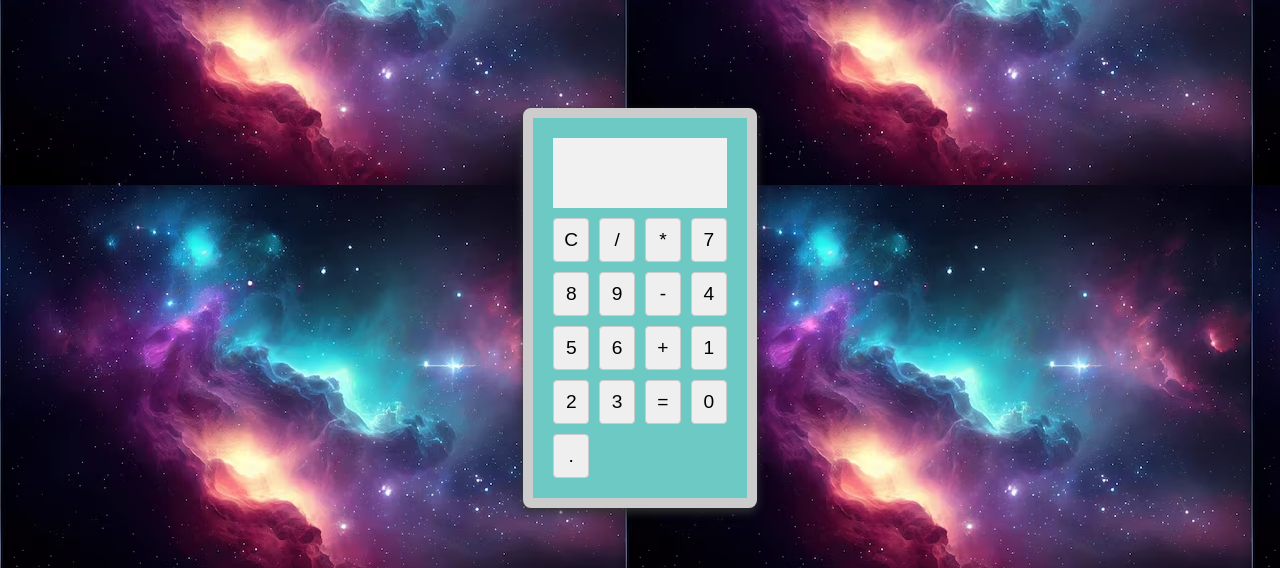
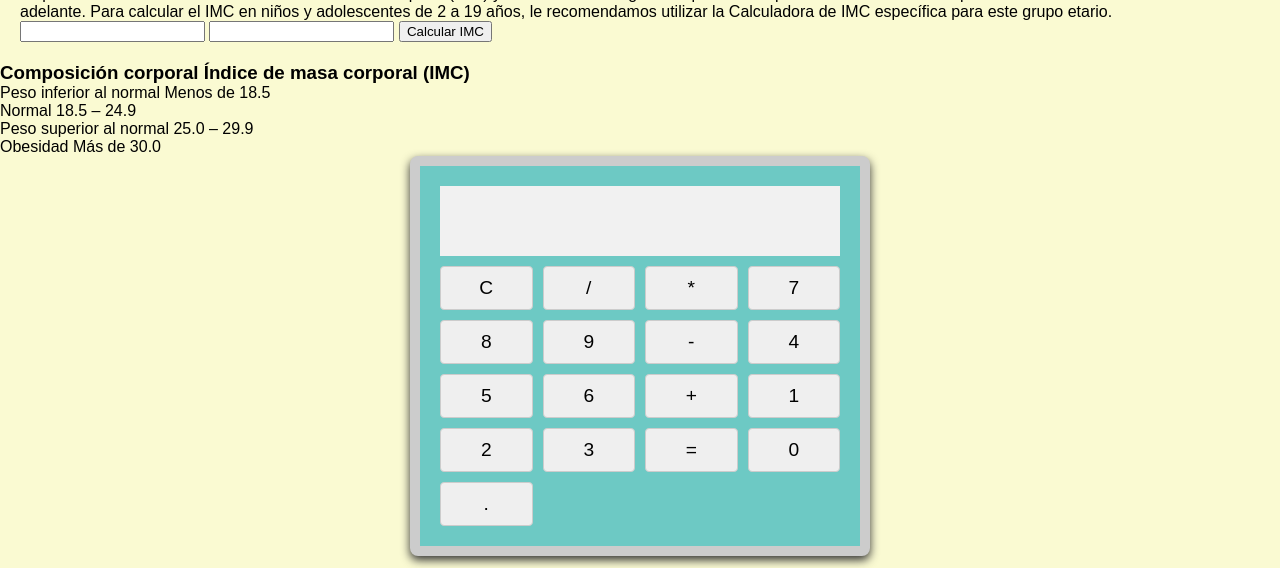
Before and after one commit to jesicadaiana/CalculadoraInteractiva, a plain HTML site: page index.html in a window 1280 px wide. Shown: the part 232-800 px from the top of the page. Drawn offline with Linux system fonts and the light colour scheme.

Commit message:
Cambios en background

```diff
--- a/index.html
+++ b/index.html
@@ -13,26 +13,46 @@
 
             <main>
 
+                <!-- Calculadora masa corporal-->
+                <div class="calc_imc">
+                    <h1>Calculadora del IMC para adultos: Sistema métrico</h1>
+                    <p>La presente herramienta calcula el Índice de Masa Corporal (IMC) y determina la categoría de peso correspondiente. Está diseñada para su uso en adultos de 20 años en adelante. Para calcular el IMC en niños y adolescentes de 2 a 19 años, le recomendamos utilizar la Calculadora de IMC específica para este grupo etario.
+                    </p>
+                    <div class="botones_imc">
+                        <input type="number" id="buttonPrimerNro">
+                        <input type="number" id="buttonPrimerNro">
+                        <button class="calcularIMC" onclick="calcularIMC"> Calcular IMC </button>
+                    </div>
+                </div>
+                <p>
+                    <h3>Composición corporal	Índice de masa corporal (IMC) </h3>
+                    Peso inferior al normal	Menos de 18.5<br>
+                    Normal	18.5 – 24.9 <br>
+                    Peso superior al normal	25.0 – 29.9 <br>
+                    Obesidad	Más de 30.0 <br>
+                </p>
+
+
                     <!-- Calculadora -->
                     <div class="calculator">
                               <div class="display" id="display"></div>
-                              <button class="button" onclick="clearDisplay()">C</button>
-                              <button class="button" onclick="appendToDisplay('/')">/</button>
-                              <button class="button" onclick="appendToDisplay('*')">*</button>
-                              <button class="button" onclick="appendToDisplay('7')">7</button>
-                              <button class="button" onclick="appendToDisplay('8')">8</button>
-                              <button class="button" onclick="appendToDisplay('9')">9</button>
-                              <button class="button" onclick="appendToDisplay('-')">-</button>
-                              <button class="button" onclick="appendToDisplay('4')">4</button>
-                              <button class="button" onclick="appendToDisplay('5')">5</button>
-                              <button class="button" onclick="appendToDisplay('6')">6</button>
-                              <button class="button" onclick="appendToDisplay('+')">+</button>
-                              <button class="button" onclick="appendToDisplay('1')">1</button>
-                              <button class="button" onclick="appendToDisplay('2')">2</button>
-                              <button class="button" onclick="appendToDisplay('3')">3</button>
-                              <button class="button" onclick="calculate()">=</button>
-                              <button class="button" onclick="appendToDisplay('0')">0</button>
-                              <button class="button" onclick="appendToDisplay('.')">.</button>
+                              <button class="button_calc" onclick="clearDisplay()">C</button>
+                              <button class="button_calc" onclick="appendToDisplay('/')">/</button>
+                              <button class="button_calc" onclick="appendToDisplay('*')">*</button>
+                              <button class="button_calc" onclick="appendToDisplay('7')">7</button>
+                              <button class="button_calc" onclick="appendToDisplay('8')">8</button>
+                              <button class="button_calc" onclick="appendToDisplay('9')">9</button>
+                              <button class="button_calc" onclick="appendToDisplay('-')">-</button>
+                              <button class="button_calc" onclick="appendToDisplay('4')">4</button>
+                              <button class="button_calc" onclick="appendToDisplay('5')">5</button>
+                              <button class="button_calc" onclick="appendToDisplay('6')">6</button>
+                              <button class="button_calc" onclick="appendToDisplay('+')">+</button>
+                              <button class="button_calc" onclick="appendToDisplay('1')">1</button>
+                              <button class="button_calc" onclick="appendToDisplay('2')">2</button>
+                              <button class="button_calc" onclick="appendToDisplay('3')">3</button>
+                              <button class="button_calc" onclick="calculate()">=</button>
+                              <button class="button_calc" onclick="appendToDisplay('0')">0</button>
+                              <button class="button_calc" onclick="appendToDisplay('.')">.</button>
 
                           </div>
 
--- a/main.js
+++ b/main.js
@@ -22,3 +22,14 @@ function calculate() {
 function updateDisplay() {
     document.getElementById('display').innerText = displayValue;
 }
+
+let nro1 =  Number.parseInt("Ingrese un numero")
+let nro2 = Number.parseInt("Ingrese un numero")
+
+function Suma (nro1, nro2) {
+    console.log ("La suma es: ", nro1 +  nro2);
+}
+
+function calcularIMC (estatura, peso) {
+
+}
--- a/style.css
+++ b/style.css
@@ -25,15 +25,18 @@ nav {
 
 
 body {
-        background-image: url(univ.avif);
+    background-color: lightgoldenrodyellow;
           display: flex;
           align-items: center;
           justify-content: center;
           flex-wrap: wrap;
-          height: 100vh;
           margin: 0;
           font-family: 'Arial', sans-serif;
-          background-color: lightsalmon;
+      }
+
+      .calc_imc {
+
+        padding: 20px;
       }
 
       .calculator {
@@ -58,7 +61,7 @@ body {
           min-height: 50px;
       }
 
-      .button {
+    .button_calc {
           grid-column: span 1;
           padding: 10px;
           font-size: 1.2em;
@@ -69,6 +72,6 @@ body {
           transition: background-color 0.3s ease;
       }
 
-      .button:hover {
-          background-color: #eaeaea;
+      .button_calc:hover {
+          background-color: rgb(128, 178, 190);
       }
```
